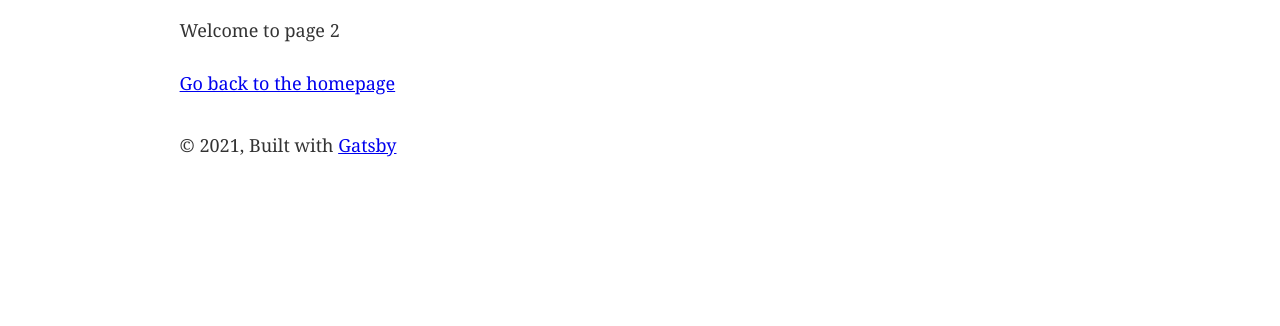
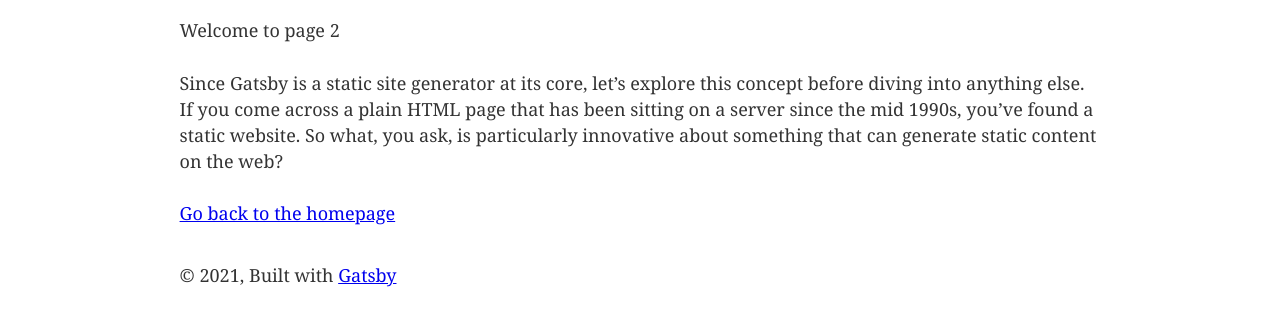
Before and after one commit to Kishor1506/gatsby-starter-default, a Gatsby site: page /page-2 in a window 1280 px wide. Shown: the part 176-502 px from the top of the page. Built offline with nearby package versions, Linux system fonts and the light colour scheme; Gatsby itself is replaced by a stand-in of ours.

Commit message:
added p tag

```diff
--- a/src/pages/page-2.js
+++ b/src/pages/page-2.js
@@ -9,6 +9,7 @@ const SecondPage = () => (
     <Seo title="Page two" />
     <h1>Hi from the second page</h1>
     <p>Welcome to page 2</p>
+  <p>Since Gatsby is a static site generator at its core, let’s explore this concept before diving into anything else. If you come across a plain HTML page that has been sitting on a server since the mid 1990s, you’ve found a static website. So what, you ask, is particularly innovative about something that can generate static content on the web? </p>
     <Link to="/">Go back to the homepage</Link>
   </Layout>
 )
```
